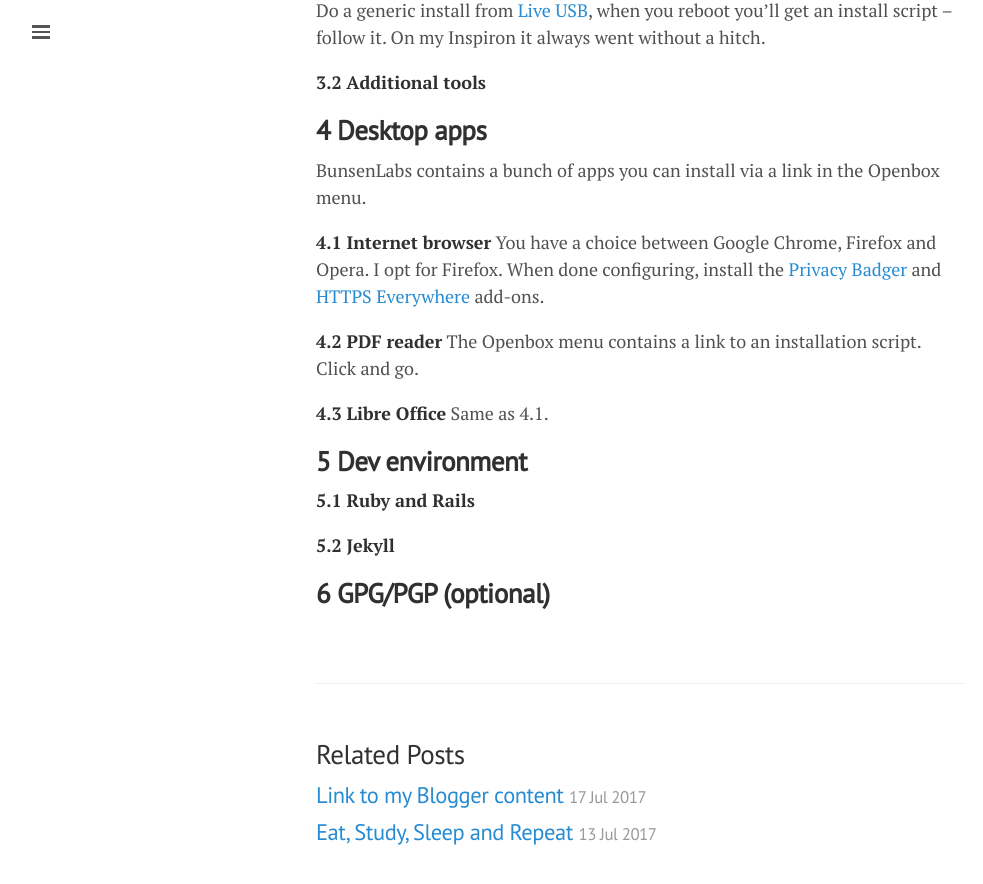
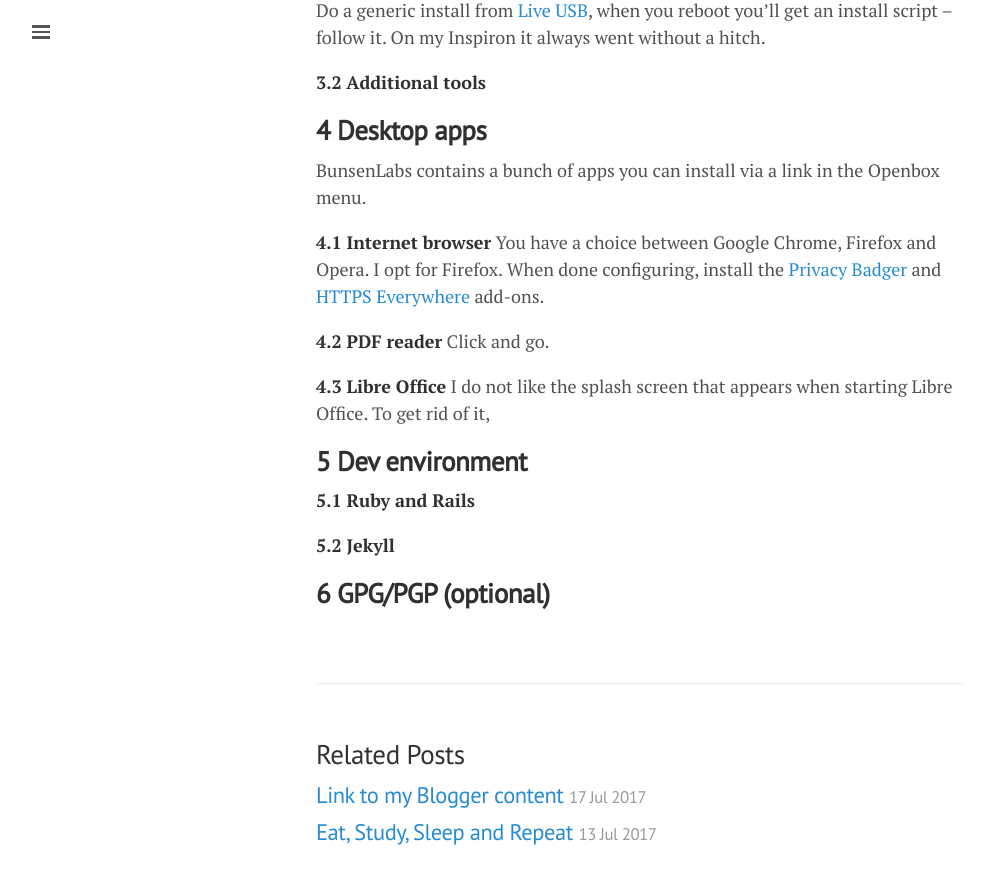
Before and after one commit to lgeurts/lgeurts.github.io, a Jekyll site: the page built from _posts/2017-07-11-bunsenlabs-linux-setup-notes-for dell-inspiron-6000.md, in a window 1280 px wide and 900 px high, scrolled down 1462 px. Shown: the top 884 px of the window, without its empty margins (0-983 px from the left). Built offline with Jekyll 4.4.1, drawn with Linux system fonts in a browser that asks for light colours; nearby versions of some CDN libraries; comment, search, counter and statistics services are not loaded.

Commit message:
Update 2017-07-11-bunsenlabs-linux-setup-notes-for dell-inspiron-6000.md

```diff
--- a/_posts/2017-07-11-bunsenlabs-linux-setup-notes-for dell-inspiron-6000.md
+++ b/_posts/2017-07-11-bunsenlabs-linux-setup-notes-for dell-inspiron-6000.md
@@ -48,10 +48,10 @@
 You have a choice between Google Chrome, Firefox and Opera. I opt for Firefox. When done configuring, install the [Privacy Badger](https://www.eff.org/privacybadger) and [HTTPS Everywhere](https://www.eff.org/https-everywhere) add-ons.
 
 **4.2 PDF reader**
-The Openbox menu contains a link to an installation script. Click and go.
+Click and go.
 
 **4.3 Libre Office**
-Same as 4.1.
+I do not like the splash screen that appears when starting Libre Office. To get rid of it,
 
 **5 Dev environment**
 ---------------------
```
